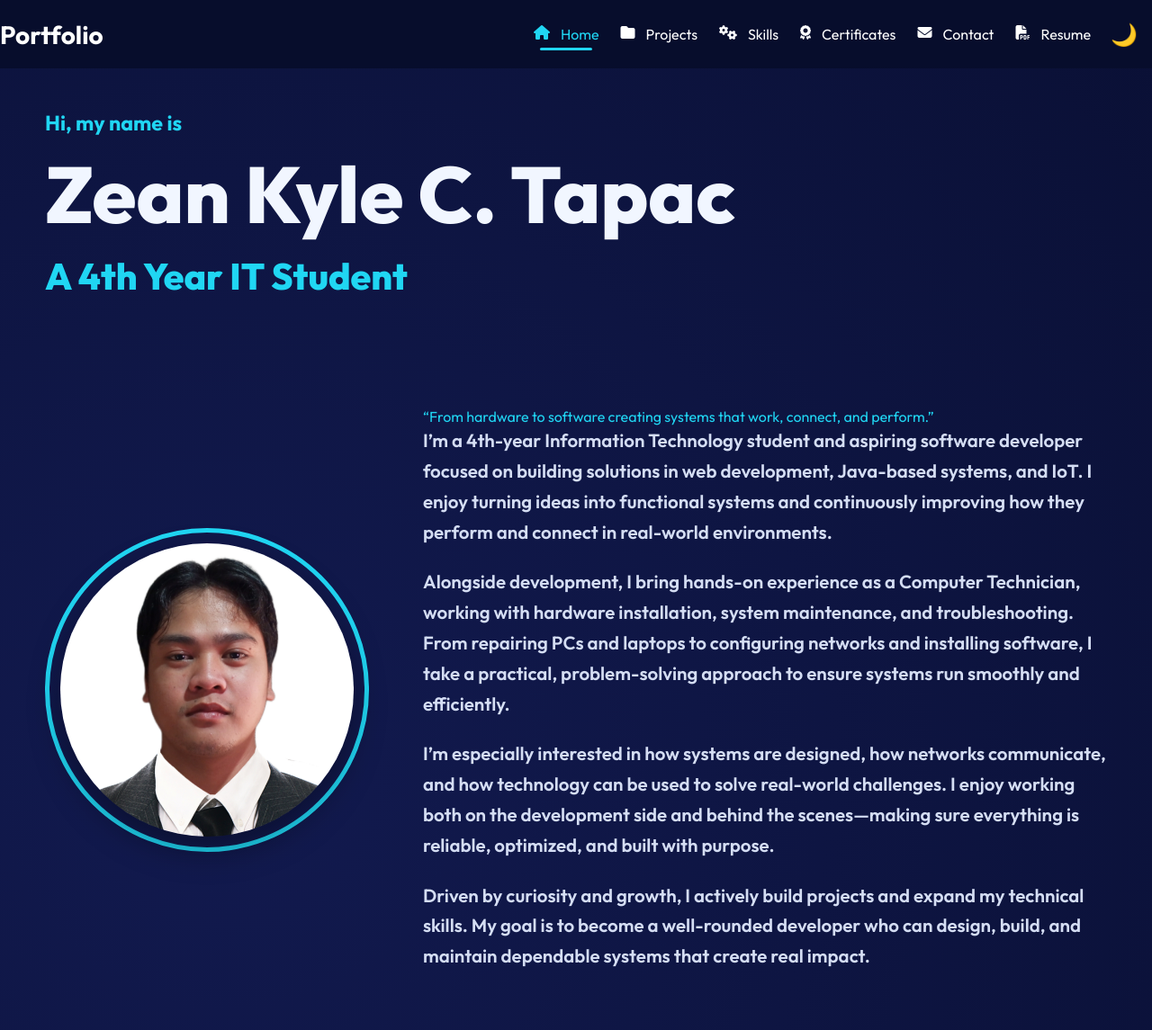
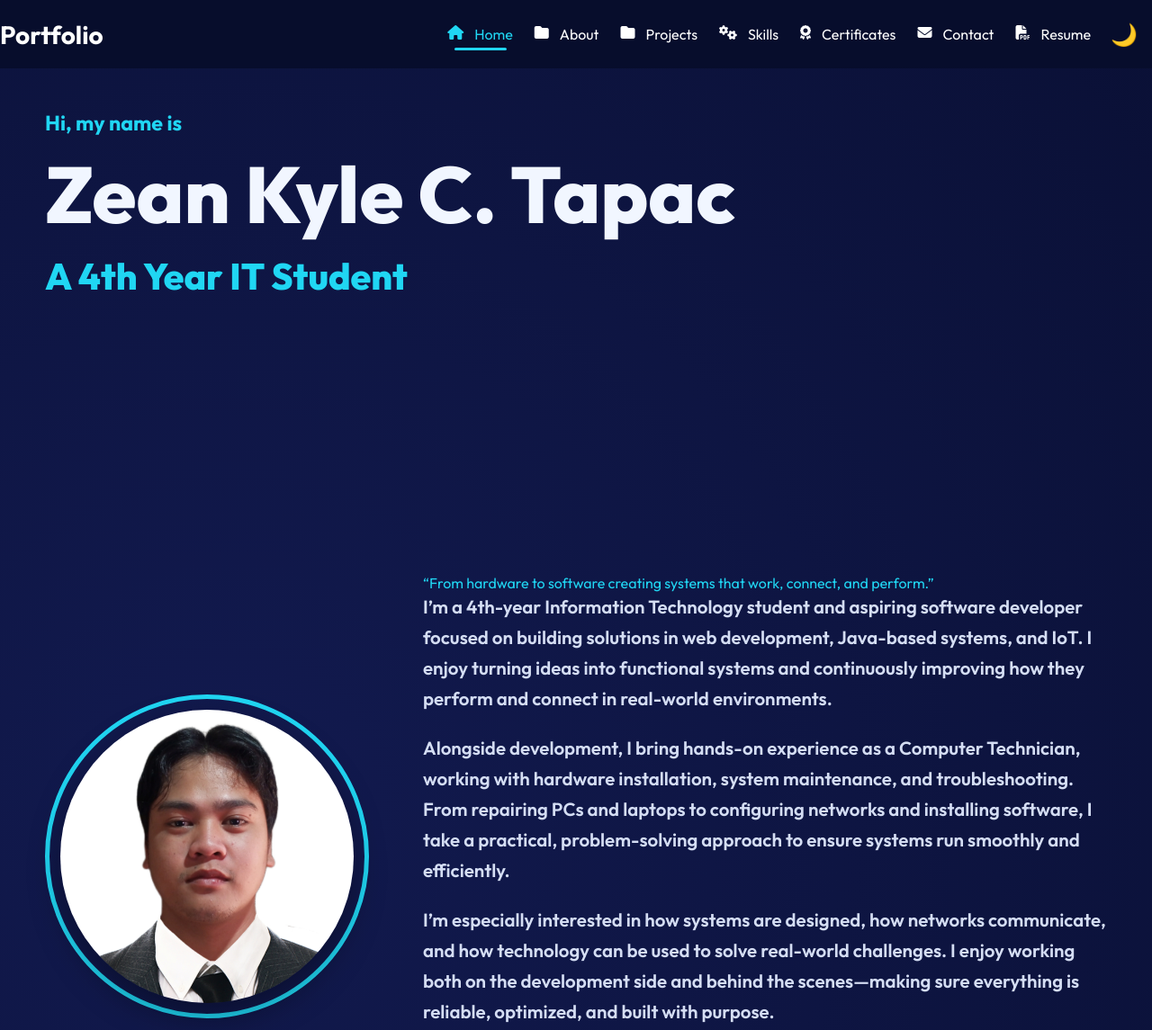
Before and after one commit to Elyk184/My-Portfolio, a website: page index.html in a window 1280 px wide. Shown: the top 1145 px of the page at 90% size. Drawn offline with Linux system fonts and the light colour scheme.

Commit message:
update package.json, index.html, navbar

```diff
--- a/components/navbar.html
+++ b/components/navbar.html
@@ -5,6 +5,7 @@
 		<div class="nav-actions">
 			<ul class="nav-menu" id="nav-menu">
 				<li><a href="#home"><i class="fas fa-house"></i> Home</a></li>
+				<li><a href="#about"><i class="fas fa-folder"></i> About</a></li>
 				<li><a href="#projects"><i class="fas fa-folder"></i> Projects</a></li>
 				<li><a href="#skills"><i class="fas fa-cogs"></i> Skills</a></li>
 				<li><a href="#certificates"><i class="fas fa-award"></i> Certificates</a></li>
--- a/index.html
+++ b/index.html
@@ -25,7 +25,11 @@
             <h1><span id="typing-name"></span></h1>
             <p id="role" class="hero-role"></p>
         </div>
+    </div>
+</section>
 
+<!-- ===== ABOUT ===== -->
+<section id="about" class="section container about-section">
     <div class="home-story">
         <div class="profile profile-circle">
             <img src="pictures/profile.jpg" alt="Profile Picture">
@@ -41,7 +45,6 @@
             <p>I’m especially interested in how systems are designed, how networks communicate, and how technology can be used to solve real-world challenges. I enjoy working both on the development side and behind the scenes—making sure everything is reliable, optimized, and built with purpose.</p>
 
             <p>Driven by curiosity and growth, I actively build projects and expand my technical skills. My goal is to become a well-rounded developer who can design, build, and maintain dependable systems that create real impact.</p>
-            </div>
         </div>
     </div>
 </section>
```
Also changed, not shown: 1 other file. Lines whose indentation alone changed are shown as unchanged.
